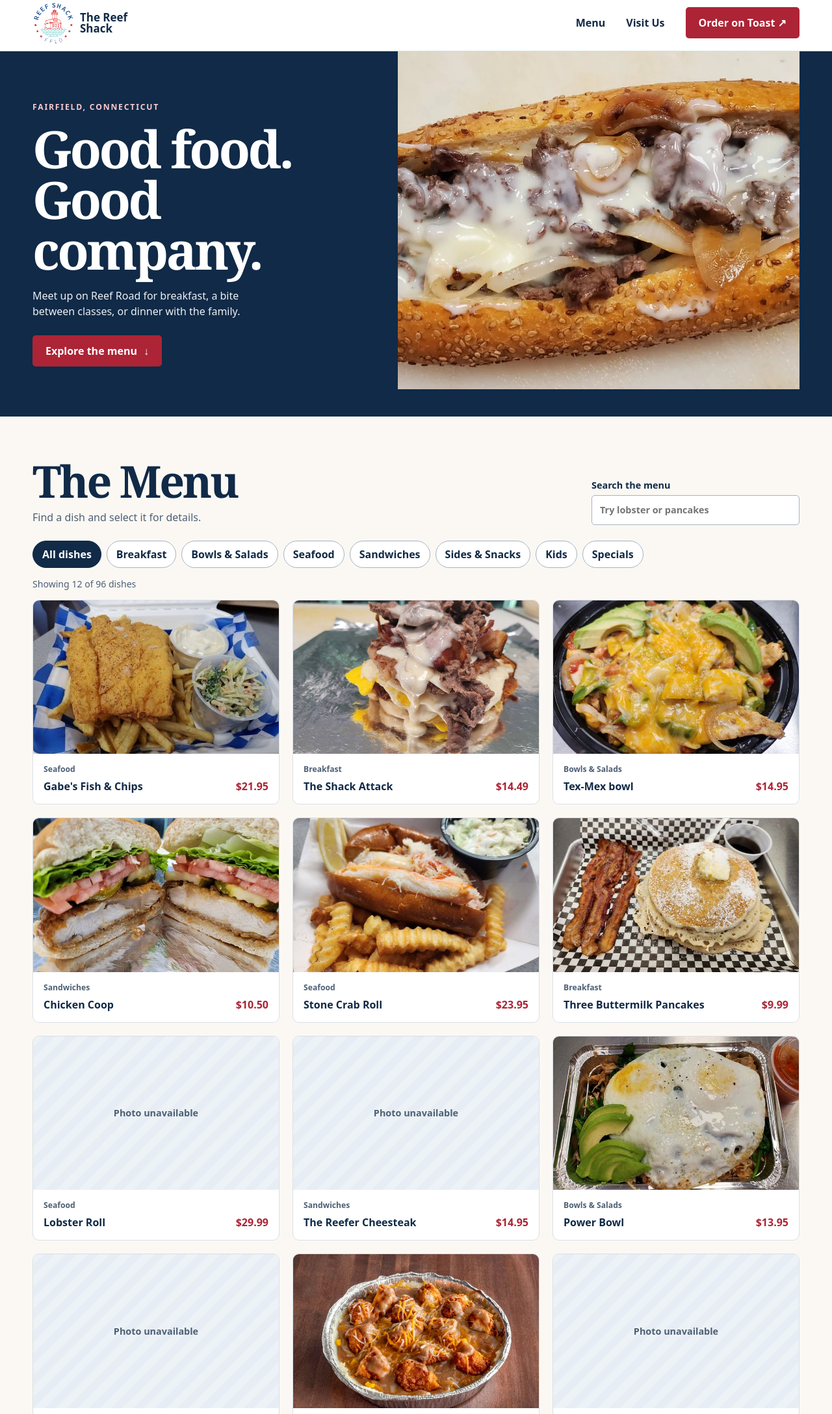
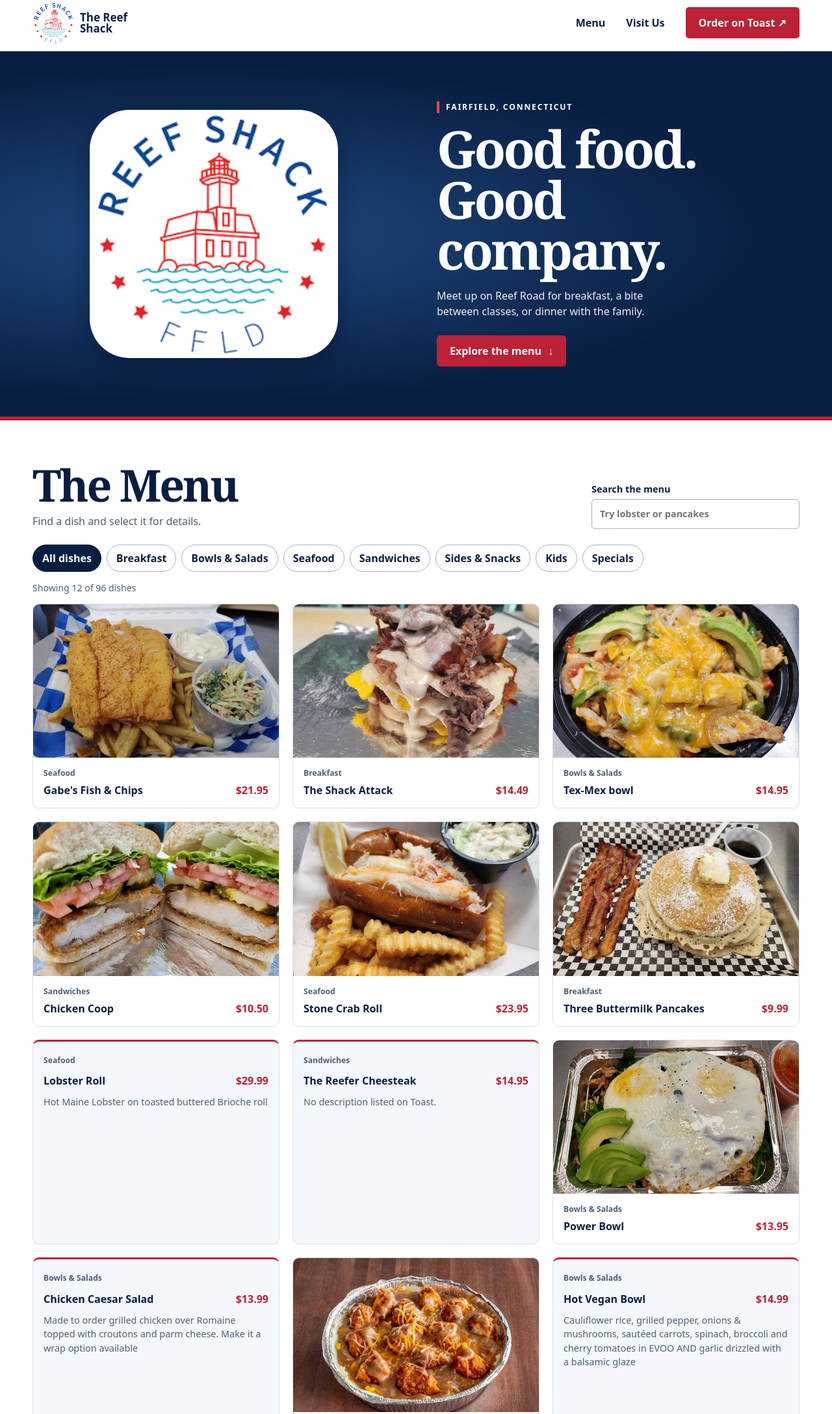
Before and after one commit to audreyfriedlein/interactivewebsite, a plain HTML site: page index.html in a window 1280 px wide. Shown: the part 49-2225 px from the top of the page at 65% size. Drawn offline with Linux system fonts and the light colour scheme.

Commit message:
Refresh Reef Shack design and animate the logo

```diff
--- a/index.html
+++ b/index.html
@@ -14,7 +14,7 @@
   <p class="disclaimer">This website was created for educational purposes only and does not represent or reflect the official website of the business.</p>
   <header class="header">
     <div class="wrap header-inner">
-      <a href="#top" class="brand"><img src="assets/logo.png" width="65" height="65" alt="The Reef Shack"><span>The Reef<br>Shack</span></a>
+      <a href="#top" class="brand" aria-label="The Reef Shack, back to top"><img src="assets/logo.png" width="65" height="65" alt=""><span>The Reef<br>Shack</span></a>
       <nav aria-label="Main navigation">
         <a href="#menu">Menu</a>
         <a href="#visit">Visit Us</a>
@@ -25,13 +25,15 @@
   <main>
     <section class="hero" aria-labelledby="welcome">
       <div class="wrap hero-inner">
+        <button type="button" id="hero-logo" class="hero-logo" aria-label="Replay The Reef Shack logo animation">
+          <img class="logo-pop" src="assets/logo.png" width="450" height="450" alt="The Reef Shack" fetchpriority="high">
+        </button>
         <div class="hero-copy">
           <p class="location">FAIRFIELD, CONNECTICUT</p>
           <h1 id="welcome">Good food.<br>Good company.</h1>
           <p>Meet up on Reef Road for breakfast, a bite between classes, or dinner with the family.</p>
           <a class="button button-red" href="#menu">Explore the menu <span aria-hidden="true">↓</span></a>
         </div>
-        <img class="hero-photo" src="assets/hero.webp" alt="The Reef Shack's cheesesteak with melted cheese and sautéed onions" width="1500" height="748" fetchpriority="high">
       </div>
     </section>
     <section id="menu" class="wrap menu" aria-labelledby="menu-title">
--- a/menu.js
+++ b/menu.js
@@ -5,6 +5,10 @@ const count = document.querySelector('#result-count');
 const empty = document.querySelector('#empty');
 const more = document.querySelector('#more');
 const dialog = document.querySelector('#dish-dialog');
+const logo = document.querySelector('#hero-logo img');
+const reduceMotion = window.matchMedia('(prefers-reduced-motion: reduce)');
+const descriptionFor = item => item.description || 'No description listed on Toast.';
+let resultFade;
 const pageSize = 12;
 const allDishes = 'All dishes';
 const categories = [allDishes, 'Breakfast', 'Bowls & Salads', 'Seafood', 'Sandwiches', 'Sides & Snacks', 'Kids', 'Specials'];
@@ -20,24 +24,26 @@ function element(tag, className, content = '') {
 }
 
 function makeMedia(item, isDetail = false) {
-  const placeholder = element('span', 'media', 'Photo unavailable');
-  if (!item.image) return placeholder;
-
   const photo = element('img', 'media');
   photo.alt = isDetail ? item.name : '';
   photo.loading = isDetail ? 'eager' : 'lazy';
-  photo.addEventListener('error', () => photo.replaceWith(placeholder), { once: true });
   photo.src = item.image;
   return photo;
 }
 
 function openDish(item, card) {
   activeCard = card;
-  document.querySelector('#dish-media').replaceChildren(makeMedia(item, true));
+  const media = document.querySelector('#dish-media');
+  media.replaceChildren();
+  if (item.image) {
+    const photo = makeMedia(item, true);
+    photo.addEventListener('error', () => photo.remove(), { once: true });
+    media.append(photo);
+  }
   document.querySelector('#dish-category').textContent = item.category;
   document.querySelector('#dish-name').textContent = item.name;
   document.querySelector('#dish-price').textContent = item.price === 'See Toast' ? 'See Toast for pricing' : item.price;
-  document.querySelector('#dish-description').textContent = item.description || 'No description listed on Toast.';
+  document.querySelector('#dish-description').textContent = descriptionFor(item);
   dialog.showModal();
 }
 
@@ -51,7 +57,21 @@ function makeCard(item) {
   const line = element('span', 'card-line');
   line.append(element('span', '', item.name), element('span', 'price', item.price));
   copy.append(element('span', 'card-category', item.category), line);
-  card.append(makeMedia(item), copy);
+  function showDescription() {
+    card.classList.add('card-text');
+    copy.append(element('span', 'card-description', descriptionFor(item)));
+  }
+  if (item.image) {
+    const photo = makeMedia(item);
+    photo.addEventListener('error', () => {
+      photo.remove();
+      showDescription();
+    }, { once: true });
+    card.append(photo);
+  } else {
+    showDescription();
+  }
+  card.append(copy);
   card.addEventListener('click', () => openDish(item, card));
   listItem.append(card);
   return listItem;
@@ -61,7 +81,7 @@ function normalize(value) {
   return value.toLowerCase().normalize('NFD').replace(/[\u0300-\u036f]/g, '').replace(/[^a-z0-9]+/g, ' ').trim();
 }
 
-function render({ append = false } = {}) {
+function render({ append = false, animate = true } = {}) {
   const terms = normalize(search.value).split(/\s+/);
   const matches = menuItems.filter(item => {
     const text = normalize([item.name, item.category, item.description].join(' '));
@@ -79,6 +99,13 @@ function render({ append = false } = {}) {
   empty.hidden = matches.length !== 0;
   more.hidden = matches.length <= visibleLimit;
   if (append) cards[0]?.querySelector('button').focus();
+  resultFade?.cancel();
+  if (animate && !reduceMotion.matches) {
+    resultFade = (matches.length ? grid : empty).animate(
+      [{ opacity: 0.65 }, { opacity: 1 }],
+      { duration: 170, easing: 'ease-out' }
+    );
+  }
 }
 
 for (const label of categories) {
@@ -104,4 +131,14 @@ more.addEventListener('click', () => {
   render({ append: true });
 });
 dialog.addEventListener('close', () => activeCard?.focus());
-render();
+document.querySelector('#hero-logo').addEventListener('click', () => {
+  if (reduceMotion.matches) return;
+  logo.classList.remove('logo-pop');
+  // Flush the style change so adding the class restarts the animation.
+  void logo.offsetWidth;
+  logo.classList.add('logo-pop');
+});
+reduceMotion.addEventListener('change', event => {
+  if (event.matches) resultFade?.cancel();
+});
+render({ animate: false });
--- a/styles.css
+++ b/styles.css
@@ -1,7 +1,7 @@
 :root {
-  --navy: #102a47;
-  --red: #ac2435;
-  --paper: #fbf8f4;
+  --navy: #081e41;
+  --red: #bc2136;
+  --paper: #fff;
   --muted: #4d6074;
   --line: #dadfe4;
   color: var(--navy);
@@ -38,13 +38,51 @@ nav > a:not(.button):hover, .footer a:hover { text-decoration: underline; }
 .button-red:hover { background: #85192a; }
 .button-outline { border-color: var(--navy); color: var(--navy); background: #fff; }
 .button-outline:hover { background: #edf2f7; }
-.hero { background: var(--navy); color: #fff; }
-.hero-inner { display: grid; grid-template-columns: 1fr 1.1fr; align-items: stretch; }
-.hero-copy { padding: clamp(36px, 6vw, 84px) 22px clamp(36px, 6vw, 84px) 0; }
+.hero {
+  background: radial-gradient(ellipse at 25% 50%, #204b82, var(--navy) 65%);
+  color: #fff;
+  border-bottom: 6px solid var(--red);
+}
+.hero-inner {
+  display: grid;
+  grid-template-columns: 1fr 1fr;
+  align-items: center;
+  justify-items: center;
+  gap: clamp(24px, 5vw, 72px);
+  padding-block: clamp(38px, 6vw, 78px);
+}
+.hero-logo {
+  width: min(100%, 382px);
+  padding: 0;
+  border: 0;
+  background: transparent;
+  border-radius: 16%;
+}
+.hero-logo { -webkit-tap-highlight-color: transparent; }
+.hero-logo:focus-visible { outline-color: #fff; }
+.hero-logo img {
+  width: 100%;
+  height: auto;
+  border-radius: 16%;
+  box-shadow: 0 14px 36px #020b2760;
+}
+.logo-pop { animation: logo-pop 620ms ease-out; }
+@keyframes logo-pop {
+  0% { transform: scale(.87); box-shadow: 0 5px 16px #020b2735; }
+  47% { transform: scale(1.07); }
+  72% { transform: scale(.98); }
+  88% { transform: scale(1.013); }
+  100% { transform: scale(1); }
+}
+.hero-copy { justify-self: start; }
 .location { font-size: .76rem; letter-spacing: .15em; font-weight: 800; }
-.hero .location { color: #ffc9ce; margin-bottom: 16px; }
+.hero .location {
+  color: #fff;
+  border-left: 4px solid #ed4252;
+  padding-left: 10px;
+  margin-bottom: 16px;
+}
 .hero-copy > p:not(.location) { max-width: 35ch; margin: 20px 0 25px; color: #ecf0f4; }
-.hero-photo { width: 100%; height: 100%; max-height: 520px; object-fit: cover; }
 .menu { padding-block: 66px; }
 .menu-heading { display: flex; align-items: end; justify-content: space-between; gap: 24px; }
 .menu-heading p { color: var(--muted); margin-top: 10px; }
@@ -57,10 +95,15 @@ nav > a:not(.button):hover, .footer a:hover { text-decoration: underline; }
 .result-count { color: var(--muted); margin-block: 14px; font-size: .88rem; }
 .grid { list-style: none; margin: 0; padding: 0; display: grid; grid-template-columns: repeat(3, minmax(0, 1fr)); gap: 20px; }
 .card { text-align: left; color: inherit; width: 100%; height: 100%; padding: 0; border: 1px solid var(--line); border-radius: 10px; background: white; overflow: hidden; display: flex; flex-direction: column; }
-.card:hover { border-color: #687c91; box-shadow: 0 6px 18px #102a4715; }
-.media { width: 100%; aspect-ratio: 16 / 10; display: grid; place-items: center; background: repeating-linear-gradient(135deg,#edf2f7 0 12px,#e7edf4 12px 24px); color: var(--muted); font-size: .9rem; font-weight: 700; }
-img.media { object-fit: cover; display: block; }
+.card { transition: transform 150ms ease, box-shadow 150ms ease, border-color 150ms ease; }
+@media (hover: hover) {
+  .card:hover { transform: translateY(-3px); border-color: #687c91; box-shadow: 0 8px 18px #102a4720; }
+}
+.media { width: 100%; aspect-ratio: 16 / 10; object-fit: cover; }
 .card-copy { display: grid; width: 100%; gap: 5px; padding: 15px 16px; }
+.card-text { border-top: 3px solid var(--red); background: #f4f7fb; }
+.card-text .card-copy { gap: 10px; padding: 20px 16px; }
+.card-description { color: var(--muted); font-size: .9rem; font-weight: 400; overflow-wrap: anywhere; }
 .card-category { font-weight: 750; font-size: .76rem; color: var(--muted); }
 .card-line { display: flex; justify-content: space-between; align-items: baseline; flex-wrap: wrap; gap: 4px 10px; font-weight: 750; }
 .price { font-weight: 750; color: var(--red); white-space: nowrap; }
@@ -84,9 +127,10 @@ dialog img.media { object-fit: contain; background: #e7edf4; }
 @media (max-width: 760px) {
   .wrap { width: calc(100% - 36px); }
   .hero-inner { grid-template-columns: 1fr; }
-  .hero-copy { padding: 35px 0; }
-  .hero-photo { height: auto; max-height: 270px; }
-  .hero-inner { padding-bottom: 18px; }
+  .hero-logo { width: min(66vw, 255px); }
+  .hero-copy { justify-self: center; text-align: center; }
+  .hero-copy > p:not(.location) { margin-inline: auto; }
+  .hero .location { display: inline-block; }
   .menu { padding-block: 44px; }
   .menu-heading { align-items: stretch; flex-direction: column; gap: 15px; }
   .search { width: 100%; }
@@ -99,3 +143,9 @@ dialog img.media { object-fit: contain; background: #e7edf4; }
   .visit-inner { grid-template-columns: 1fr; padding-block: 36px; }
   .visit-details { justify-self: start; }
 }
+
+@media (prefers-reduced-motion: reduce) {
+  .logo-pop { animation: none; }
+  .card { transition: none; }
+  .card:hover { transform: none; }
+}
```
